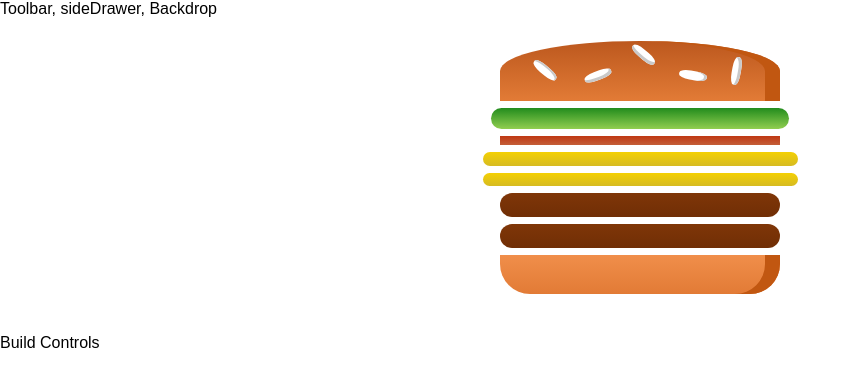
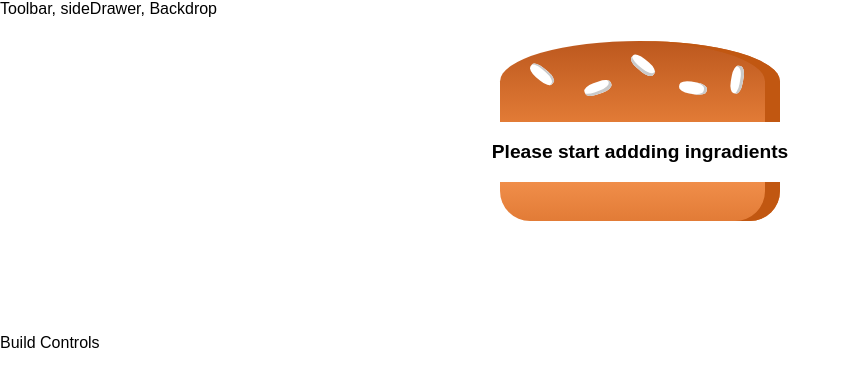
Before and after one commit to YakubuAmidu/SandwitchBuilder, a React (Create React App) app: page / in a window 1280 px wide. Shown: the top 386 px of the page, without its empty margins (0-861 px from the left). Built offline with nearby package versions, Linux system fonts and the light colour scheme.

Commit message:
Commiting changes

```diff
--- a/src/components/Burger/Burger.js
+++ b/src/components/Burger/Burger.js
@@ -4,12 +4,17 @@
 import BurgerIngredient from "./BurgerIngredient/BurgerIngredient";
 
 const Burger = (props) => {
-  const transformedIngredients = Object.keys(props.ingredients)
+  let transformedIngredients = Object.keys(props.ingredients)
         .map(igkey => {
           return [...Array(props.ingredients[igkey])].map((_, i) => {
             return <BurgerIngredient key={igkey + i} type={igkey} />
           });
-        });
+        }).reduce((arr, el) => {
+          return arr.concat(el)
+        }, []);
+        if(transformedIngredients.length === 0){
+          transformedIngredients = <p>Please start addding ingradients</p>
+        }
   return(
     <div className="Burger">
       <BurgerIngredient type="bread-top" />
--- a/src/components/Burger/BurgerIngredient/BurgerIngredient.css
+++ b/src/components/Burger/BurgerIngredient/BurgerIngredient.css
@@ -8,7 +8,7 @@
 }
 
 .BreadTop {
-  height: 20%;
+  height: 27%;
   width: 80%;
   background: linear-gradient(#bc581e, #e27b36);
   border-radius: 50% 50% 0 0;
--- a/src/containers/BurgerBuilder/BurgerBuilder.js
+++ b/src/containers/BurgerBuilder/BurgerBuilder.js
@@ -6,10 +6,10 @@
 class BurgerBuilder extends Component {
    state = {
      ingredients: {
-       salad: 1,
-       bacon: 1,
-       cheese: 2,
-       meat: 2
+       salad: 0,
+       bacon: 0,
+       cheese: 0,
+       meat: 0
      }
    }
 
```
Also changed, not shown: 1 other file (tests, documents, lock files or other folders).
